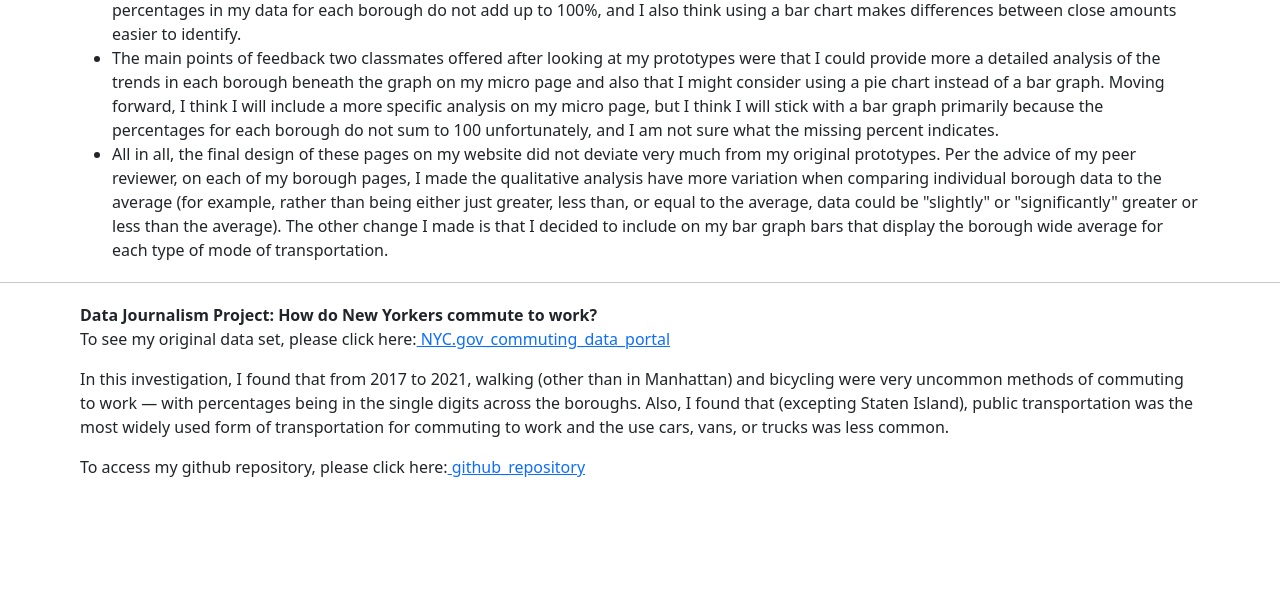
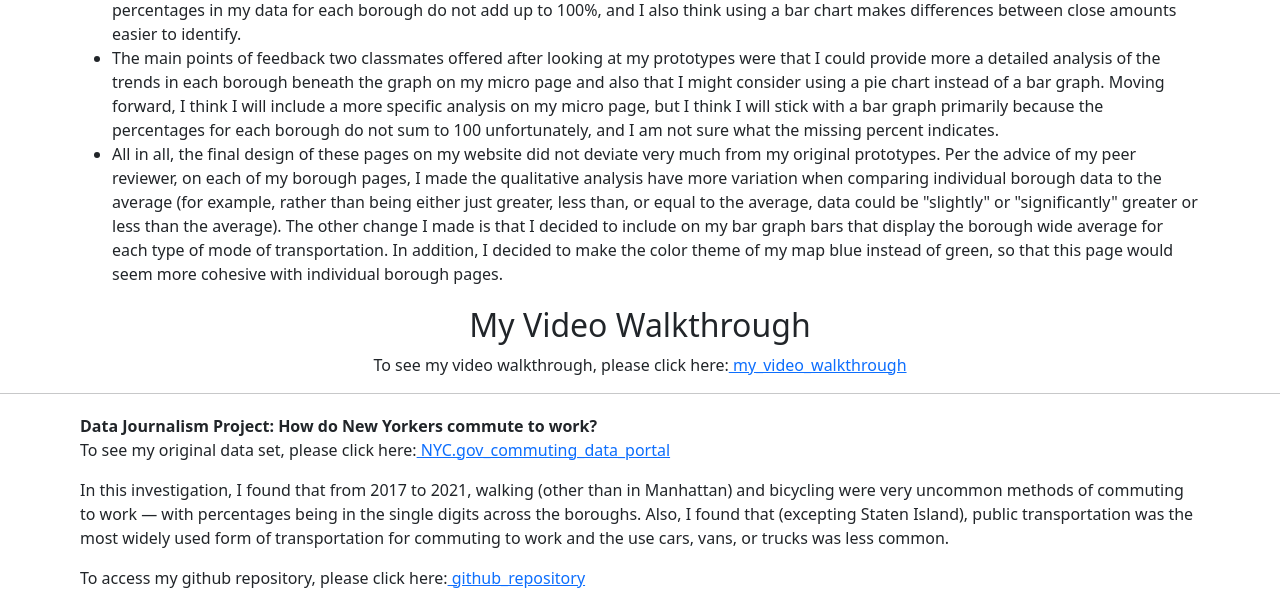
Before and after one commit to eleifer24/Data_journalism, a Flask app: page / in a window 1280 px wide. Shown: the part 1637-2247 px from the top of the page. Before the commit the page ends 2114 px from the top, so only its background shows below. Run offline with Flask 3, Linux system fonts and the light colour scheme.

Commit message:
video_placeholder

```diff
--- a/templates/about.html
+++ b/templates/about.html
@@ -101,9 +101,15 @@
       (for example, rather than being either just greater, less than, or equal to the average, data could
       be "slightly" or "significantly" greater or less than the average). The other change I made is that
       I decided to include on my bar graph bars that display the borough wide average for each type of mode of transportation.
+      In addition, I decided to make the color theme of my map blue instead of green, so that this page would seem more cohesive with
+      individual borough pages.
     </li>
   </ul>
 </p>
+
+<h2 style="text-align: center;">My Video Walkthrough</h2>
+<p style="text-align: center;"> To see my video walkthrough, please click here:<a href="">
+  my_video_walkthrough</a></p>
 
 <script src="https://cdn.jsdelivr.net/npm/bootstrap@5.3.3/dist/js/bootstrap.bundle.min.js"
 integrity="sha384-YvpcrYf0tY3lHB60NNkmXc5s9fDVZLESaAA55NDzOxhy9GkcIdslK1eN7N6jIeHz"
```
